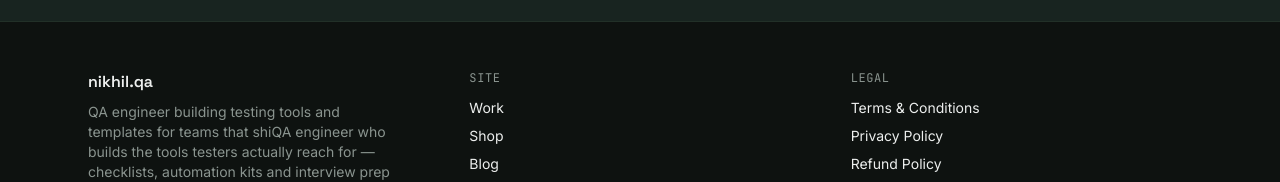
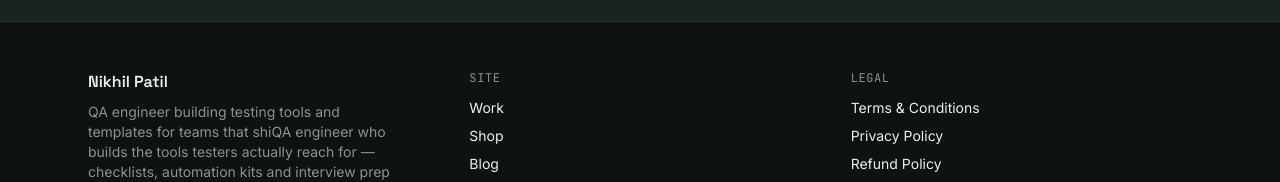
Before and after one commit to Nikkks2000/nikhil-qa-portfolio, a Next.js app: page / in a window 1280 px wide. Shown: the part 2957-3139 px from the top of the page. Built offline with nearby package versions, Linux system fonts and the light colour scheme.

Commit message:
Update footer name from 'nikhil.qa' to 'Nikhil Patil'

```diff
--- a/components/Footer.tsx
+++ b/components/Footer.tsx
@@ -6,7 +6,7 @@ export default function Footer() {
       <div className="mx-auto max-w-6xl px-6 py-12">
         <div className="grid gap-10 sm:grid-cols-3">
           <div>
-            <p className="font-display text-base font-semibold">nikhil.qa</p>
+            <p className="font-display text-base font-semibold">Nikhil Patil</p>
             <p className="mt-2 max-w-xs text-sm text-fg-muted">
               QA engineer building testing tools and templates for teams that
               shiQA engineer who builds the tools testers actually reach for —
```
